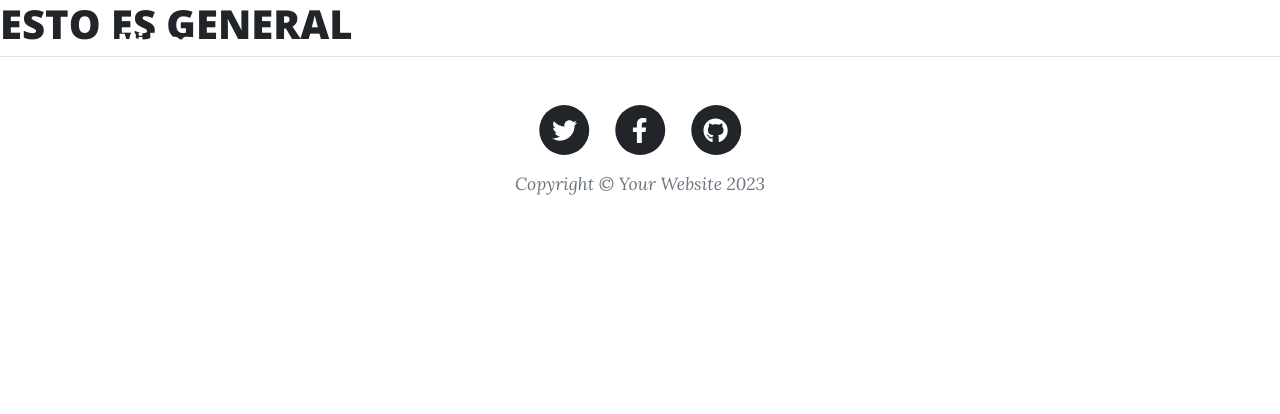
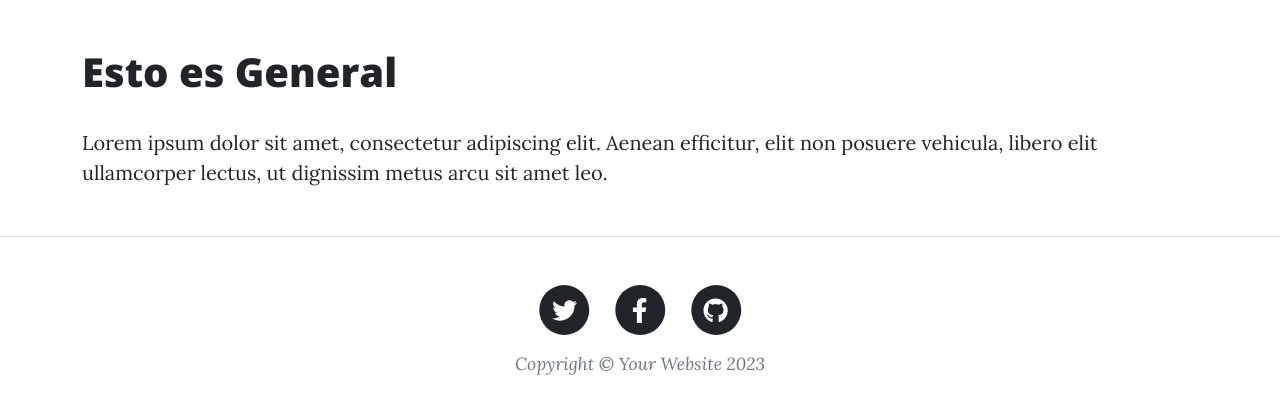
Before and after one commit to TimboAG/Blog-Basico, a Django app: page /general/ in a window 1280 px wide. Shown: the top 414 px of the page. Run offline with Django 4.2, Linux system fonts and the light colour scheme; some libraries are stand-ins or nearby versions.

Commit message:
vistas, separacion en bloques

```diff
--- a/proyectos/django_blog/templates/base.html
+++ b/proyectos/django_blog/templates/base.html
@@ -33,6 +33,7 @@
     />
     <!-- Core theme CSS (includes Bootstrap)-->
     <link href="{% static 'css/styles.css' %}  " rel="stylesheet" />
+    {% block head %} {% endblock head %}
   </head>
   <body>
     {% block menu %}
--- a/proyectos/django_blog/templates/general.html
+++ b/proyectos/django_blog/templates/general.html
@@ -1,8 +1,10 @@
-{% extends "base.html" %}{% load static %}
-<!---->
-
-{% block titulo %}General {% endblock titulo%}
-<!---->
-{% block cuerpo %}
-<h1>ESTO ES GENERAL</h1>
-{% endblock cuerpo %}
+{% extends 'base.html' %} {% block cuerpo %} {% block contenido %}
+<div class="container my-5">
+  <h1 class="mb-4">Esto es General</h1>
+  <p class="lead">
+    Lorem ipsum dolor sit amet, consectetur adipiscing elit. Aenean efficitur,
+    elit non posuere vehicula, libero elit ullamcorper lectus, ut dignissim
+    metus arcu sit amet leo.
+  </p>
+</div>
+{% endblock contenido %} {% endblock cuerpo %}
```
